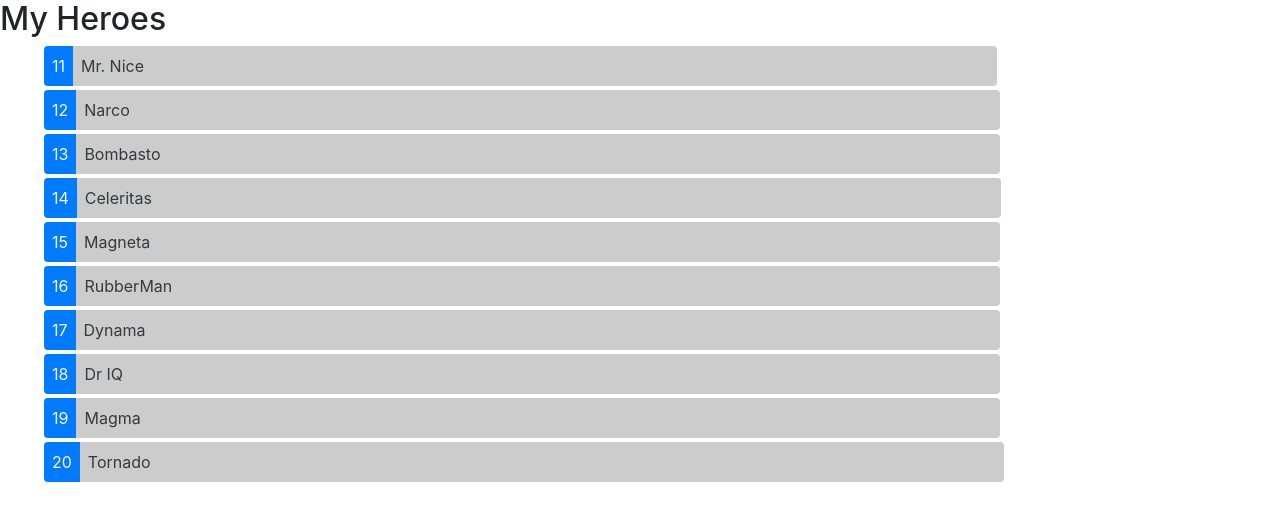
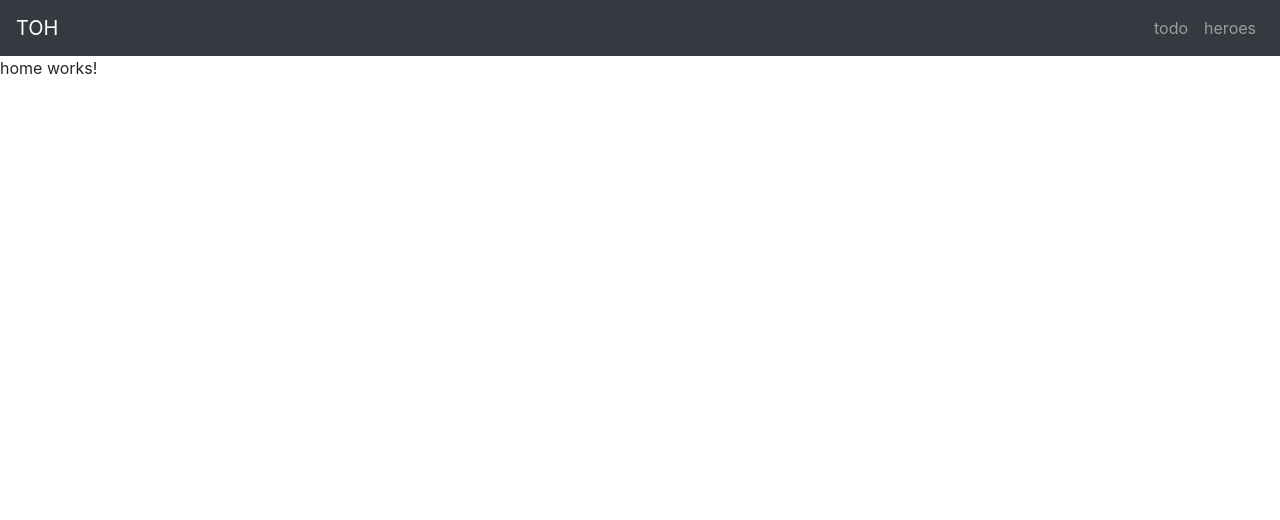
Before and after one commit to garyoo/angular-tutorial, an Angular app: page / in a window 1280 px wide. Shown: the top 520 px of the page. Built offline with nearby package versions, Linux system fonts and the light colour scheme.

Commit message:
2주차 수업

```diff
--- a/src/app/app.component.html
+++ b/src/app/app.component.html
@@ -1 +1,14 @@
-<app-heroes></app-heroes>
+<nav class="navbar navbar-expand-sm bg-dark navbar-dark justify-content-between">
+  <a class="navbar-brand" href routerLink="/">TOH</a>
+
+  <ul class="navbar-nav">
+    <li class="nav-item"  routerLinkActive="active">
+      <a class="nav-link" href routerLink="/todo">todo</a>
+    </li>
+    <li class="nav-item"  routerLinkActive="active">
+      <a class="nav-link" href routerLink="/heroes">heroes</a>
+    </li>
+  </ul>
+</nav>
+
+<router-outlet></router-outlet>
--- /dev/null
+++ b/src/app/home/home.component.html
@@ -0,0 +1,3 @@
+<p>
+  home works!
+</p>
--- /dev/null
+++ b/src/app/home/home.component.ts
@@ -0,0 +1,15 @@
+import { Component, OnInit } from '@angular/core';
+
+@Component({
+  selector: 'app-home',
+  templateUrl: './home.component.html',
+  styleUrls: ['./home.component.scss']
+})
+export class HomeComponent implements OnInit {
+
+  constructor() { }
+
+  ngOnInit() {
+  }
+
+}
--- /dev/null
+++ b/src/app/todo/todo.component.html
@@ -0,0 +1,3 @@
+<p>
+  todo works!
+</p>
--- /dev/null
+++ b/src/app/todo/todo.component.ts
@@ -0,0 +1,15 @@
+import { Component, OnInit } from '@angular/core';
+
+@Component({
+  selector: 'app-todo',
+  templateUrl: './todo.component.html',
+  styleUrls: ['./todo.component.scss']
+})
+export class TodoComponent implements OnInit {
+
+  constructor() { }
+
+  ngOnInit() {
+  }
+
+}
```
Also changed, not shown: src/app/app.module.ts (+15 -2 lines), src/app/home/home.component.scss (added), src/app/todo/todo.component.scss (added), 2 other files (tests, documents, lock files or other folders).
